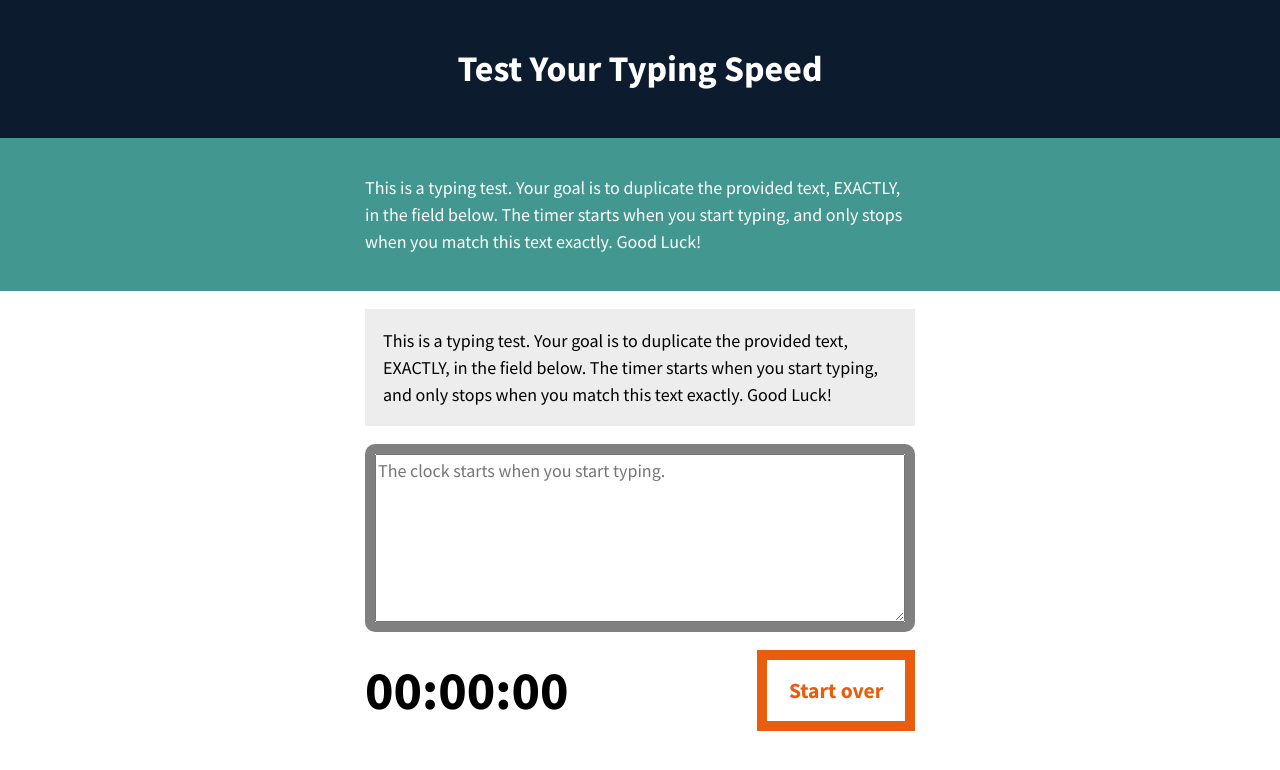
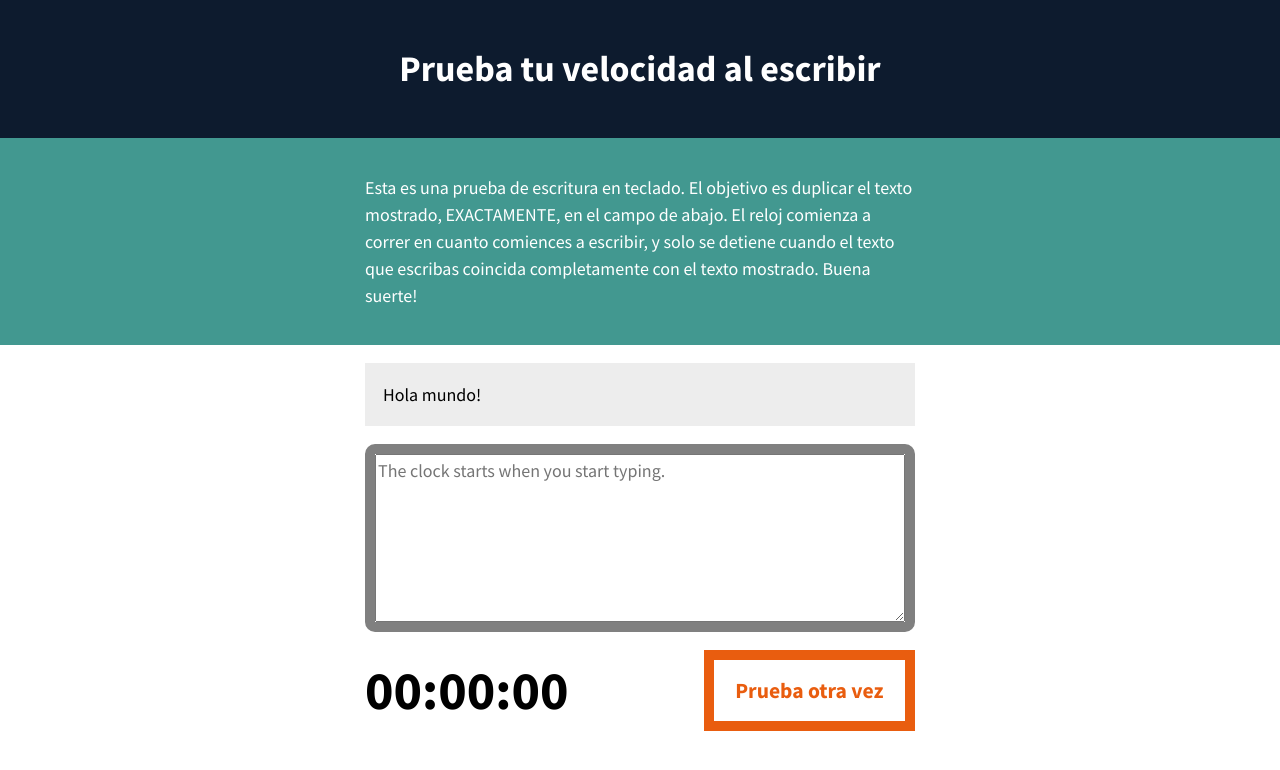
Before and after one commit to manolasco/TypingTest, a plain HTML site: page index.html in a window 1280 px wide. Drawn offline with Linux system fonts and the light colour scheme.

Commit message:
Update index.html
primera traducción

```diff
--- a/index.html
+++ b/index.html
@@ -4,7 +4,7 @@
 <head>
     <meta charset="UTF-8">
     <meta name="viewport" content="width=device-width, initial-scale=1">
-    <title>JS Typing Speed Test</title>
+    <title>Prueba tu velocidad al escribir</title>
     <script src="script.js" async></script>
     <link rel="stylesheet" href="//fonts.googleapis.com/css?family=Source+Sans+Pro:400,400i,700,700i,900,900i" type="text/css" media="all">
     <link rel="stylesheet" href="style.css">
@@ -12,15 +12,15 @@
 
 <body>
     <header class="masthead">
-        <h1>Test Your Typing Speed</h1>
+        <h1>Prueba tu velocidad al escribir</h1>
     </header>
     <main class="main">
         <article class="intro">
-            <p>This is a typing test. Your goal is to duplicate the provided text, EXACTLY, in the field below. The timer starts when you start typing, and only stops when you match this text exactly. Good Luck!</p>
+            <p>Esta es una prueba de escritura en teclado. El objetivo es duplicar el texto mostrado, EXACTAMENTE, en el campo de abajo. El reloj comienza a correr en cuanto comiences a escribir, y solo se detiene cuando el texto que escribas coincida completamente con el texto mostrado. Buena suerte!</p>
         </article><!-- .intro -->
         <section class="test-area">
             <div id="origin-text">
-                <p>This is a typing test. Your goal is to duplicate the provided text, EXACTLY, in the field below. The timer starts when you start typing, and only stops when you match this text exactly. Good Luck!</p>
+                <p>Hola mundo!</p>
             </div><!-- #origin-text -->
 
             <div class="test-wrapper">
@@ -32,7 +32,7 @@
                     <div class="timer">00:00:00</div>
                 </section>
 
-                <button id="reset">Start over</button>
+                <button id="reset">Prueba otra vez</button>
             </div><!-- .meta -->
         </section><!-- .test-area -->
     </main>
```
